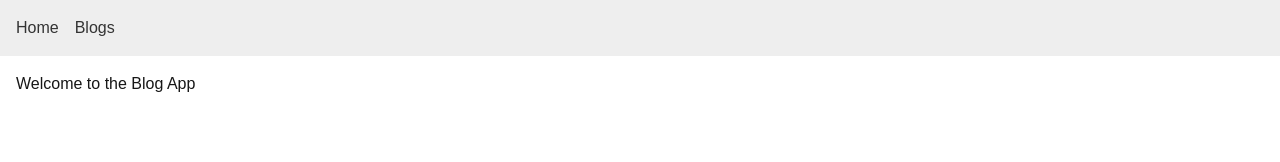
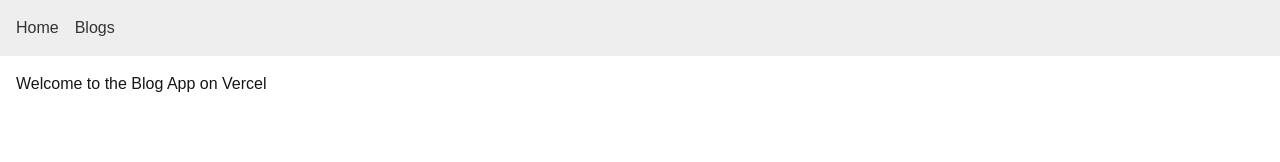
Before and after one commit to nicolasdev97/fullstack-open-6, a Next.js app in the folder part14/blogapp-nextjs/: page / in a window 1280 px wide. Shown: the top 162 px of the page. Built offline with nearby package versions, Linux system fonts and the light colour scheme.

Commit message:
Exercise 14.7.

```diff
--- a/part14/blogapp-nextjs/app/page.tsx
+++ b/part14/blogapp-nextjs/app/page.tsx
@@ -1,7 +1,7 @@
 export default function HomePage() {
   return (
     <div>
-      <h1>Welcome to the Blog App</h1>
+      <h1>Welcome to the Blog App on Vercel</h1>
     </div>
   );
 }
```
